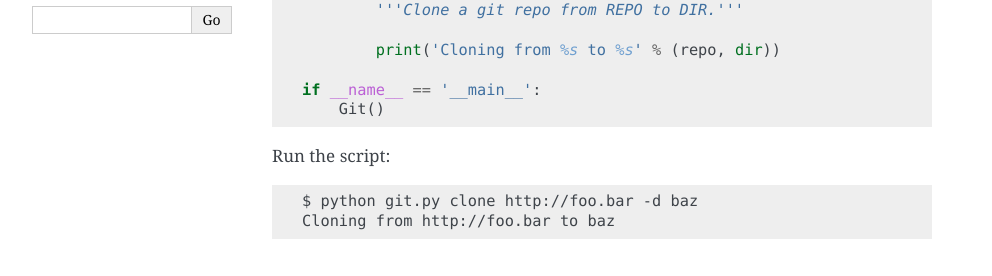
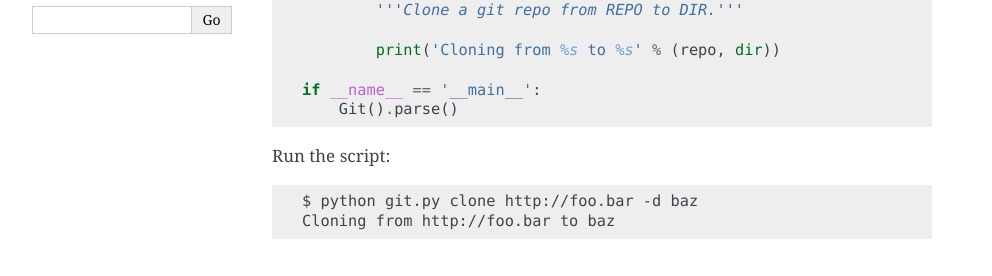
Before and after one commit to moigagoo/cliar, a Sphinx documentation site: the page built from docs/index.rst, in a window 1280 px wide. Shown: the part 328-604 px from the top of the page, without its empty margins (148-1140 px from the left). Built offline with Sphinx 7.4.7, drawn with Linux system fonts in a browser that asks for light colours.

Commit message:
1.0.6: Arg parsing is now explicitly called with .parse().

```diff
--- a/README.rst
+++ b/README.rst
@@ -26,7 +26,7 @@ Cliar (pronounced as "clear") helps you create command-line interfaces with mini
             print('Cloning from %s to %s' % (repo, dir))
 
     if __name__ == '__main__':
-        Git()
+        Git().parse()
 
 Run the script:
 
--- a/changelog.rst
+++ b/changelog.rst
@@ -28,3 +28,8 @@
 =====
 
 -   The ``ignore`` decorator added to exclude a method from being converted into a command.
+
+1.0.6
+=====
+
+-   Command-line args are now parsed by explicitly calling the ``.parse()`` method.
--- a/docs/examples/aliases.py
+++ b/docs/examples/aliases.py
@@ -21,4 +21,4 @@ class Aliases(CLI):
 
 
 if __name__ == '__main__':
-    Aliases()
+    Aliases().parse()
--- a/docs/examples/extend.py
+++ b/docs/examples/extend.py
@@ -34,4 +34,4 @@ class Extended(Basic):
 
 
 if __name__ == '__main__':
-    Extended()
+    Extended().parse()
--- a/docs/examples/git.py
+++ b/docs/examples/git.py
@@ -31,4 +31,4 @@ class Git(CLI):
 
 
 if __name__ == '__main__':
-    Git()
+    Git().parse()
--- a/docs/examples/ignore.py
+++ b/docs/examples/ignore.py
@@ -19,4 +19,4 @@ class Ignore(CLI):
 
 
 if __name__ == '__main__':
-    Ignore()
+    Ignore().parse()
--- a/docs/examples/nocommands.py
+++ b/docs/examples/nocommands.py
@@ -19,4 +19,4 @@ class NoCommands(CLI):
 
 
 if __name__ == '__main__':
-    NoCommands()
+    NoCommands().parse()
--- a/docs/examples/openfile.py
+++ b/docs/examples/openfile.py
@@ -16,4 +16,4 @@ class Openfile(CLI):
 
 
 if __name__ == '__main__':
-    Openfile()
+    Openfile().parse()
--- a/docs/examples/optional.py
+++ b/docs/examples/optional.py
@@ -11,4 +11,4 @@ class OptionalArg(CLI):
 
 
 if __name__ == '__main__':
-    OptionalArg()
+    OptionalArg().parse()
--- a/docs/examples/positional.py
+++ b/docs/examples/positional.py
@@ -11,4 +11,4 @@ class Positional(CLI):
 
 
 if __name__ == '__main__':
-    Positional()
+    Positional().parse()
--- a/docs/examples/setname.py
+++ b/docs/examples/setname.py
@@ -19,4 +19,4 @@ class SetName(CLI):
 
 
 if __name__ == '__main__':
-    SetName()
+    SetName().parse()
--- a/docs/examples/typechecking.py
+++ b/docs/examples/typechecking.py
@@ -13,4 +13,4 @@ class TypeChecking(CLI):
 
 
 if __name__ == '__main__':
-    TypeChecking()
+    TypeChecking().parse()
--- a/docs/index.rst
+++ b/docs/index.rst
@@ -35,7 +35,7 @@ Cliar (pronounced as "clear") helps you create command-line interfaces with mini
             print('Cloning from %s to %s' % (repo, dir))
 
     if __name__ == '__main__':
-        Git()
+        Git().parse()
 
 Run the script:
 
--- a/mycli.py
+++ b/mycli.py
@@ -30,4 +30,4 @@ class MyCLI(CLI):
             print('Everything you say will be in CAPS.')
 
 if __name__ == '__main__':
-    MyCLI()
+    MyCLI().parse()
--- a/myextendedcli.py
+++ b/myextendedcli.py
@@ -9,4 +9,4 @@ class MyExtendedCLI(MyCLI):
         print('Good bye, and happy hacking!')
 
 if __name__ == '__main__':
-    MyExtendedCLI()
+    MyExtendedCLI().parse()
--- a/setup.py
+++ b/setup.py
@@ -16,7 +16,7 @@ except:
 
 setup(
     name='cliar',
-    version='1.0.5',
+    version='1.0.6',
     author='Konstantin Molchanov',
     description='Cliar (pronounced as "clear") helps you create command-line interfaces with minimum code.',
     long_description=long_description,
```
Also changed, not shown: 2 other files.
